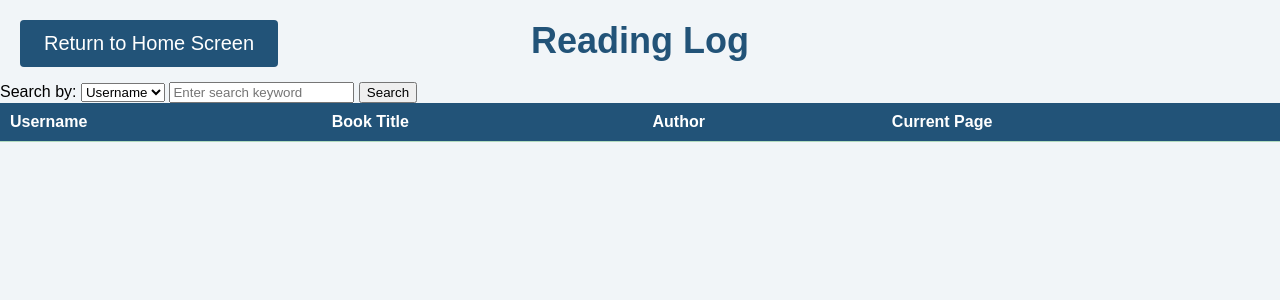
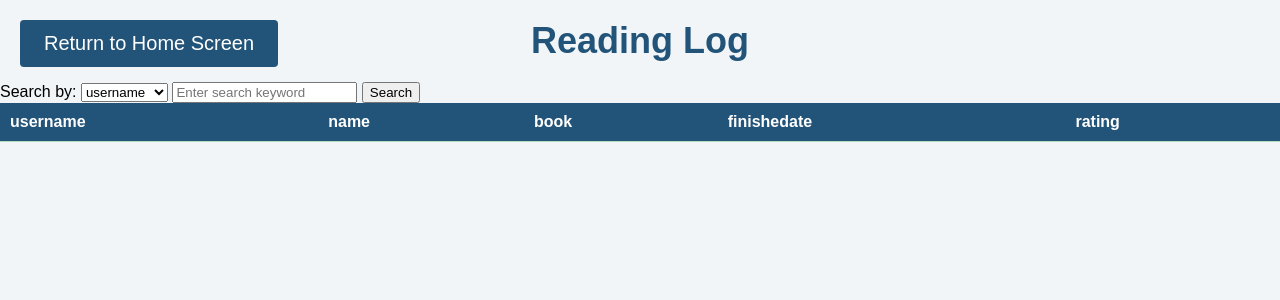
Before and after one commit to sommerss/RobertAllen-Male-, a Jekyll site: the page readingTable.html, which Jekyll copies as it is, in a window 1280 px wide. Shown: the top 300 px of the page. Built offline with Jekyll 4.4.1, drawn with Linux system fonts in a browser that asks for light colours.

Commit message:
Update readingTable.html

```diff
--- a/readingTable.html
+++ b/readingTable.html
@@ -104,9 +104,9 @@
   <div>
     <label for="search-by">Search by:</label>
     <select id="search-by" name="search-by" title="Select search criteria">
-      <option value="username">Username</option>
-      <option value="author">Author</option>
-      <option value="title">Book Title</option>
+      <option value="username">username</option>
+      <option value="author">book</option>
+      <option value="title">finishedate</option>
     </select>
     <input type="text" id="search-input" placeholder="Enter search keyword">
     <button onclick="searchEntries()">Search</button>
@@ -116,10 +116,11 @@
   <table id="log-table">
     <thead>
       <tr>
-        <th>Username</th>
-        <th>Book Title</th>
-        <th>Author</th>
-        <th>Current Page</th>
+        <th>username</th>
+        <th>name</th>
+        <th>book</th>
+        <th>finishedate</th>
+        <th>rating</th>
       </tr>
     </thead>
     <tbody>
@@ -153,7 +154,7 @@
     }
 
     // Fetch and display all reading log entries
-    fetch('http://localhost:3000/reading-log')
+    fetch('http://172.20.10.3:8889/api/reader/')
       .then(response => response.json())
       .then(entries => {
         var tableBody = document.querySelector("#log-table tbody");
@@ -161,19 +162,22 @@
         entries.forEach(entry => {
           var row = document.createElement("tr");
           var usernameCell = document.createElement("td");
-          var bookTitleCell = document.createElement("td");
-          var authorCell = document.createElement("td");
-          var currentPageCell = document.createElement("td");
+          var nameCell = document.createElement("td");
+          var bookCell = document.createElement("td");
+          var finishedateCell = document.createElement("td");
+          var rating = document.createElement("td");
 
           usernameCell.textContent = entry.username;
-          bookTitleCell.textContent = entry.title;
-          authorCell.textContent = entry.author;
-          currentPageCell.textContent = entry.pageNumber;
+          nameCell.textContent = entry.name;
+          bookCell.textContent = entry.book;
+          finishedateCell.textContent = entry.finishedate;
+          ratingCell.textContent = entry.rating;
 
           row.appendChild(usernameCell);
-          row.appendChild(bookTitleCell);
-          row.appendChild(authorCell);
-          row.appendChild(currentPageCell);
+          row.appendChild(nameCell);
+          row.appendChild(bookCell);
+          row.appendChild(finishedateCell);
+          row.appendChild(ratingCell);
 
           tableBody.appendChild(row);
         });
```
